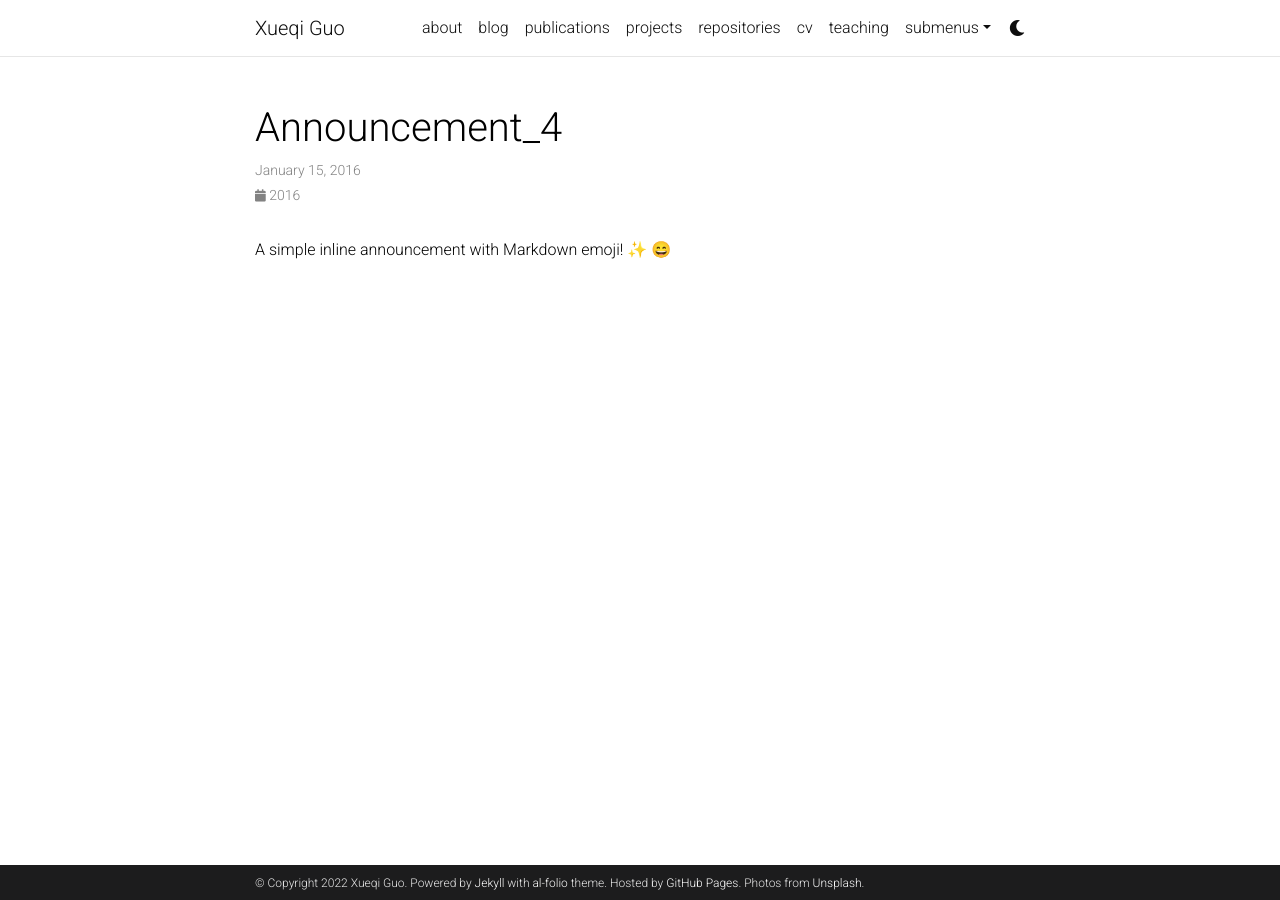
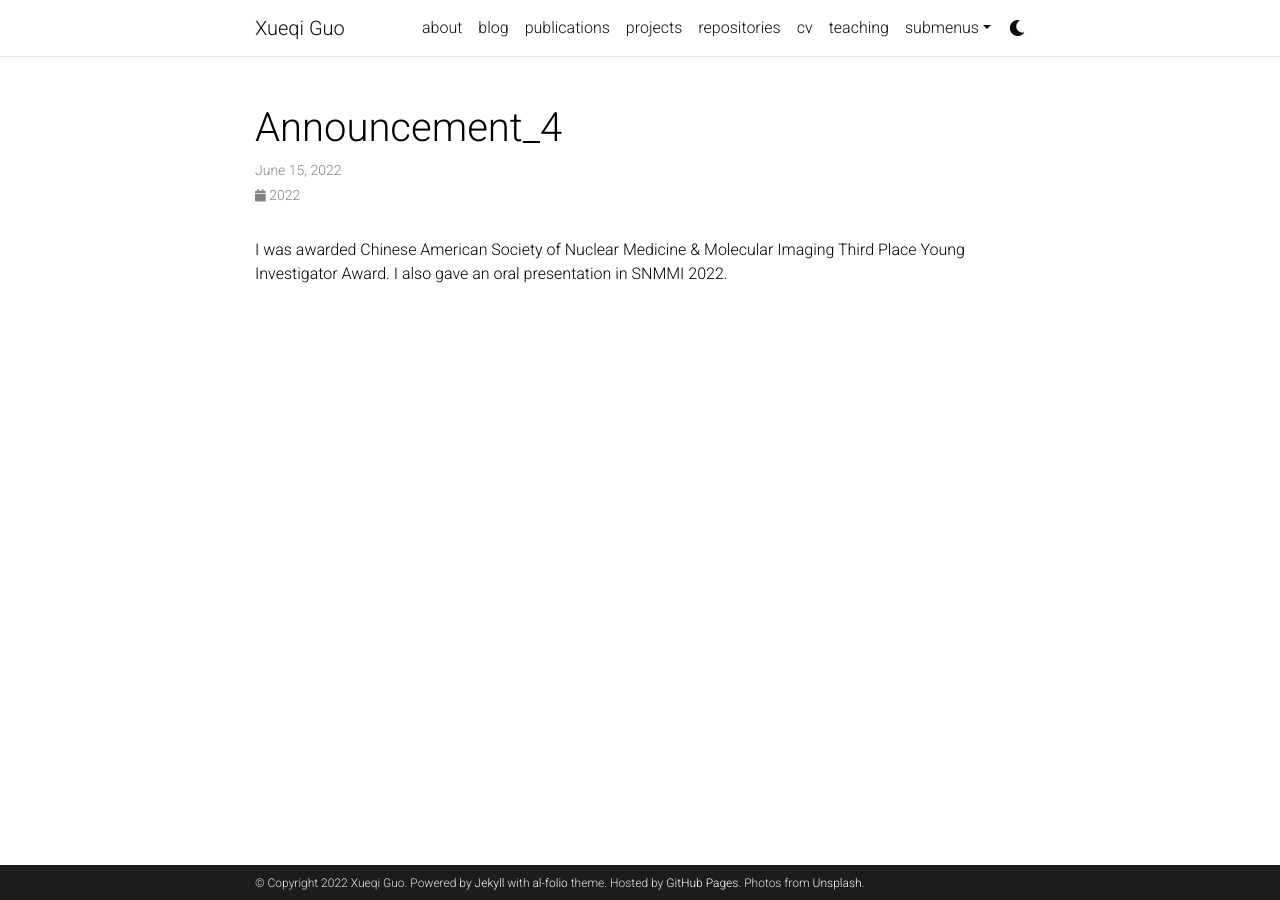
Before and after one commit to gxq1998/gxq1998.github.io, a Jekyll site: the page built from _news/announcement_4.md, in a window 1280 px wide. Built offline with Jekyll 4.4.1, drawn with Linux system fonts in a browser that asks for light colours; emoji names are drawn with the system emoji font; comment, search, counter and statistics services are not loaded; a style sheet for code colours, icons or effects is not loaded.

Commit message:
Update announcement_4.md

```diff
--- a/_news/announcement_4.md
+++ b/_news/announcement_4.md
@@ -1,7 +1,7 @@
 ---
 layout: post
-date: 2016-01-15 07:59:00-0400
+date: 2022-06-15 07:59:00-0400
 inline: true
 ---
 
-A simple inline announcement with Markdown emoji! :sparkles: :smile:
+I was awarded Chinese American Society of Nuclear Medicine & Molecular Imaging Third Place Young Investigator Award. I also gave an oral presentation in SNMMI 2022.
```
